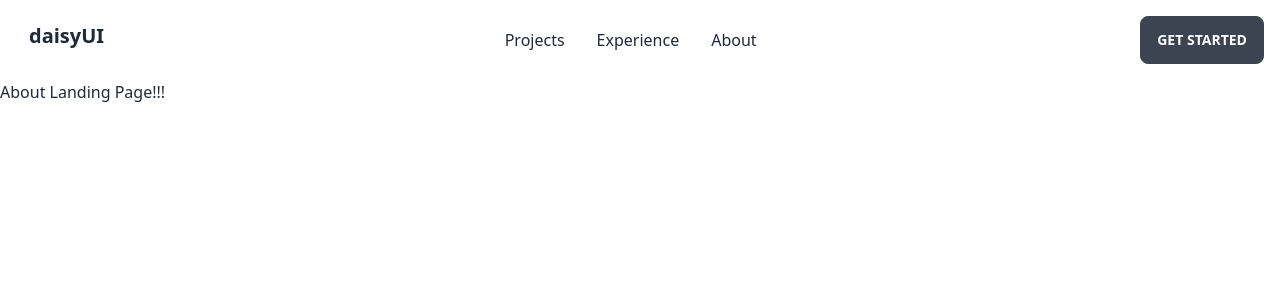
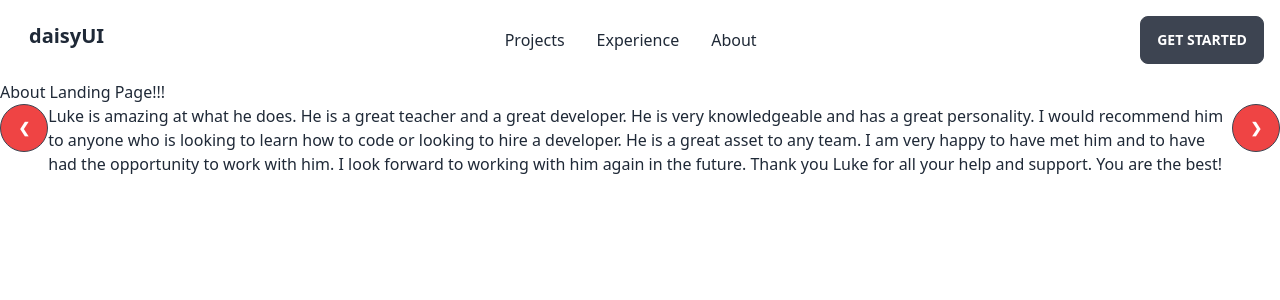
Before and after one commit to lukedsharon/Portfolio, a Next.js app: page /about in a window 1280 px wide. Shown: the top 300 px of the page. Built offline with nearby package versions, Linux system fonts and the light colour scheme.

Commit message:
Added testamonials click-to-scroll carousel.

```diff
--- /dev/null
+++ b/src/components/base/Testamonials.tsx
@@ -0,0 +1,97 @@
+import { useRouter } from "next/router";
+import React from "react";
+
+const TESTAMONIALS_CONTENT = [
+  {
+    name: "John Doe",
+    quote:
+      "Luke is amazing at what he does. He is a great teacher and a great developer. He is very knowledgeable and has a great personality. I would recommend him to anyone who is looking to learn how to code or looking to hire a developer. He is a great asset to any team. I am very happy to have met him and to have had the opportunity to work with him. I look forward to working with him again in the future. Thank you Luke for all your help and support. You are the best!",
+    position: "CEO of Company",
+    company: "Company Name",
+  },
+  {
+    name: "John Doe",
+    quote:
+      "Lorem ipsum dolor sit amet, consectetur adipiscing elit, sed do eiusmod tempor incididunt ut labore et dolore magna aliqua. Eget est lorem ipsum dolor. Faucibus nisl tincidunt eget nullam non nisi est. Nec nam aliquam sem et tortor consequat id. Pulvinar etiam non quam lacus suspendisse faucibus.",
+    position: "CEO of Company",
+    company: "Company Name",
+  },
+  {
+    name: "John Doe",
+    quote:
+      "Nisl tincidunt eget nullam non nisi est sit amet facilisis. Pharetra magna ac placerat vestibulum lectus mauris ultrices eros. Enim neque volutpat ac tincidunt vitae semper quis lectus. Commodo viverra maecenas accumsan lacus vel. Nulla malesuada pellentesque elit eget gravida cum. Tempor commodo ullamcorper a lacus vestibulum.",
+    position: "CEO of Company",
+    company: "Company Name",
+  },
+  {
+    name: "John Doe",
+    quote:
+      "Arcu dui vivamus arcu felis bibendum. Id eu nisl nunc mi ipsum. Sed elementum tempus egestas sed sed risus pretium. Eleifend quam adipiscing vitae proin sagittis nisl rhoncus mattis. Ac tincidunt vitae semper quis lectus. Risus nullam eget felis eget nunc lobortis. Accumsan sit amet nulla facilisi morbi tempus iaculis urna id. Montes nascetur ridiculus mus mauris vitae ultricies leo integer.",
+    position: "CEO of Company",
+    company: "Company Name",
+  },
+];
+
+const StageLookup: any = {
+  "/about#slide1": [2, TESTAMONIALS_CONTENT.length],
+  "/about": [2, TESTAMONIALS_CONTENT.length],
+  "/about#slide2": [3, 1],
+  "/about#slide3": [4, 2],
+  "/about#slide4": [1, 3],
+};
+
+function Testamonials() {
+  const router = useRouter();
+  console.log(router.asPath);
+  console.log(StageLookup[router.asPath]);
+  return (
+    <div className="flex flex-row">
+      <button
+        className="  bg-red-500 btn btn-circle"
+        onClick={() =>
+          router.push(`about#slide${StageLookup[router.asPath][1]}`)
+        }
+      >
+        ❮
+      </button>
+
+      <div className="carousel max-w-[1200px] mx-auto">
+        <button className="w-[100px] h-[50px] bg-red-500">test</button>
+        {TESTAMONIALS_CONTENT.map((testamonials, index) => (
+          <div
+            key={index}
+            id={`slide${index + 1}`}
+            className="carousel-item relative w-full"
+          >
+            <div className="w-full">{testamonials.quote}</div>
+            <div className="absolute flex justify-between transform -translate-y-1/2 left-5 right-5 top-1/2">
+              {/* <a
+              href={`#slide${StageLookup[index + 1][1]}`}
+              className="btn btn-circle"
+            >
+              ❮
+            </a>
+            <a
+              href={`#slide${StageLookup[index + 1][0]}`}
+              className="btn btn-circle"
+            >
+              ❯
+            </a> */}
+            </div>
+          </div>
+        ))}
+        <button className="btn btn-circle bg-red-500">next</button>
+      </div>
+      <button
+        className="btn btn-circle bg-red-500"
+        onClick={() =>
+          router.push(`about#slide${StageLookup[router.asPath][0]}`)
+        }
+      >
+        ❯
+      </button>
+    </div>
+  );
+}
+
+export default Testamonials;
--- a/src/pages/about/index.tsx
+++ b/src/pages/about/index.tsx
@@ -1,3 +1,4 @@
+import Testamonials from "@/components/base/Testamonials";
 import MainLayout from "@/components/layouts/MainLayout";
 import React from "react";
 
@@ -5,6 +6,7 @@ function index() {
   return (
     <MainLayout>
       <div>About Landing Page!!!</div>
+      <Testamonials />
     </MainLayout>
   );
 }
```
